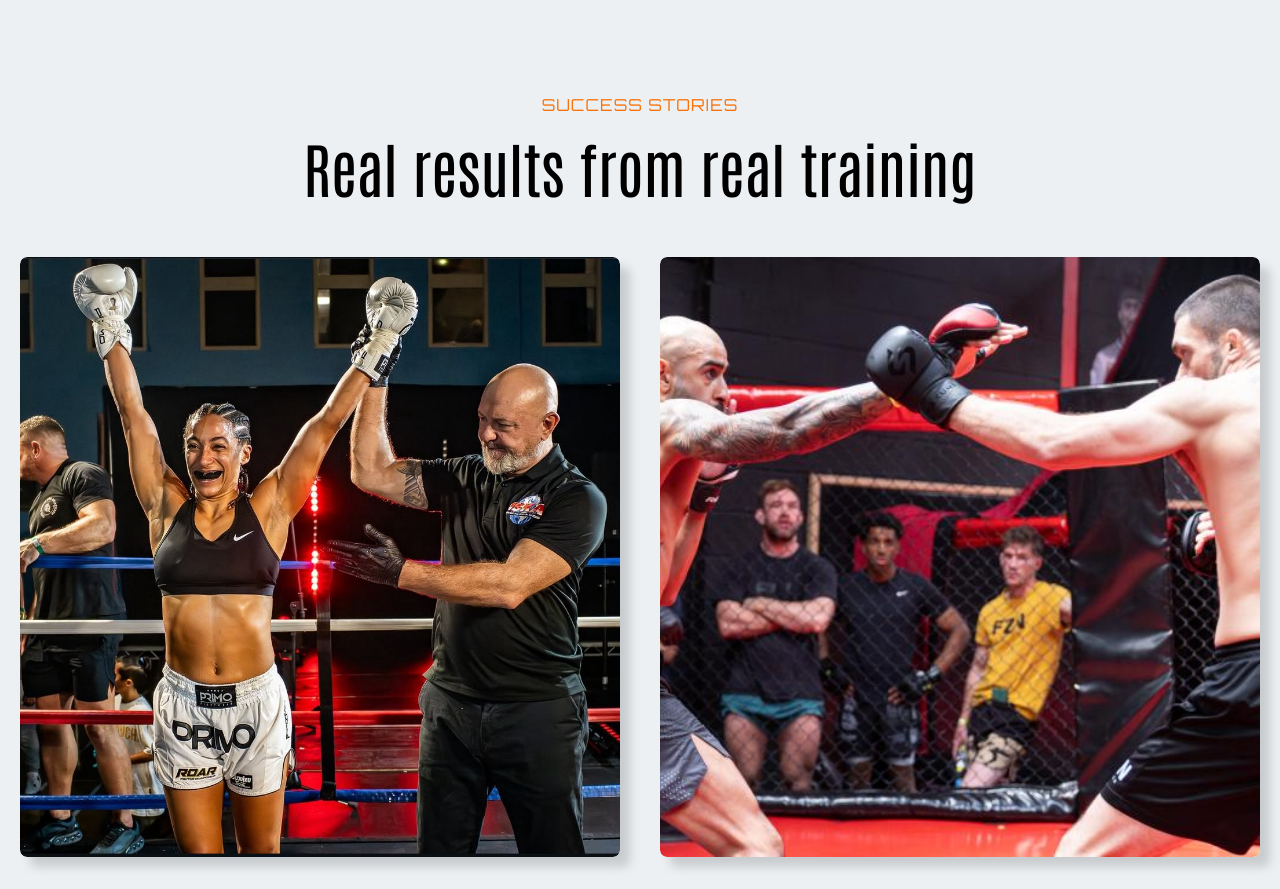
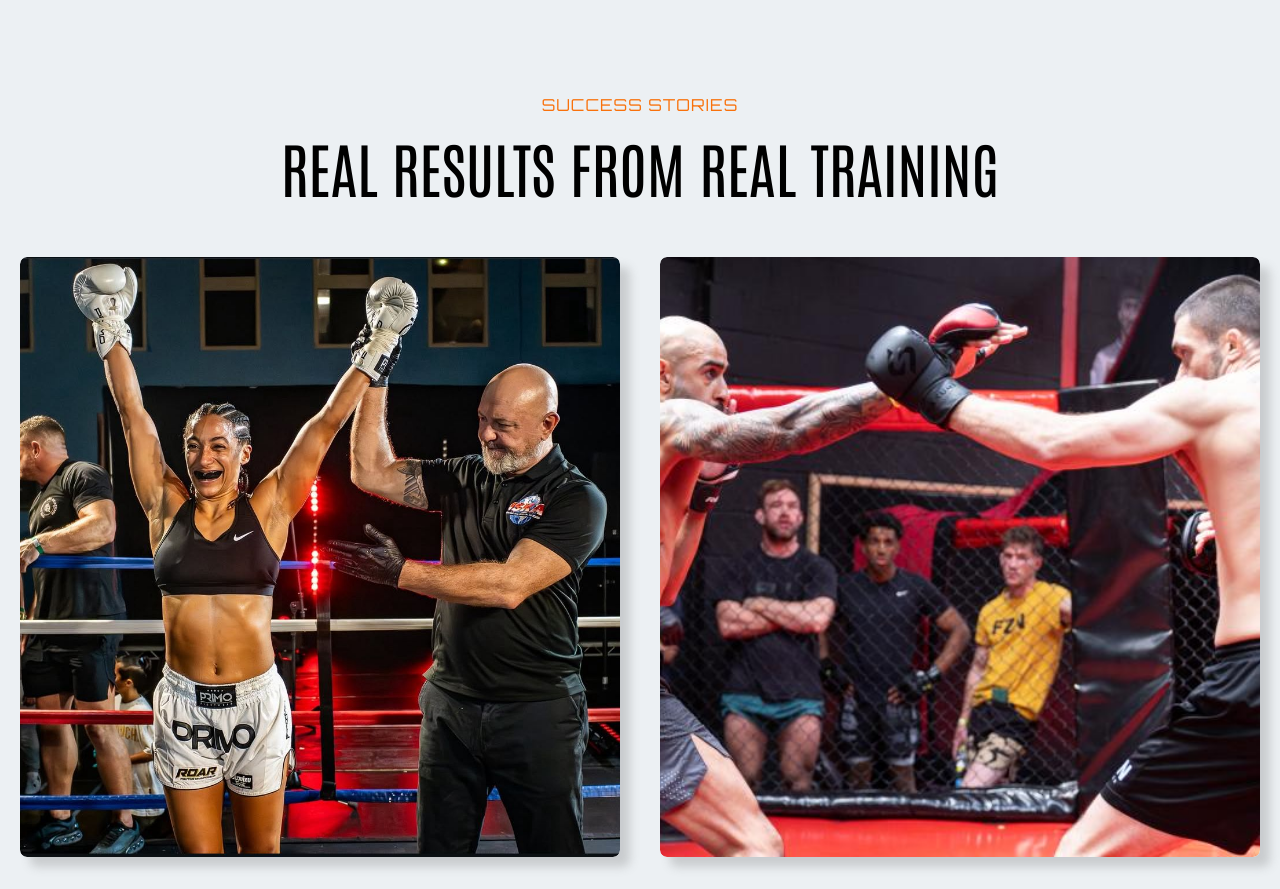
Before and after one commit to cdenby-dotcom/Cat-Denby-Performance, a Next.js app: page / in a window 1280 px wide. Shown: the part 2320-3209 px from the top of the page. Built offline with nearby package versions, Linux system fonts and the light colour scheme; a web font is replaced by a local one.

Commit message:
Change heading text to uppercase

```diff
--- a/app/components/ClientSection/ClientSection.tsx
+++ b/app/components/ClientSection/ClientSection.tsx
@@ -93,7 +93,7 @@ function ClientSection() {
       <div className={styles.container}>
         <div className={styles.intro}>
           <p className={styles.orange}>SUCCESS STORIES</p>
-          <h2>Real results from real training</h2>
+          <h2>REAL RESULTS FROM REAL TRAINING</h2>
         </div>
       </div>
 
```
